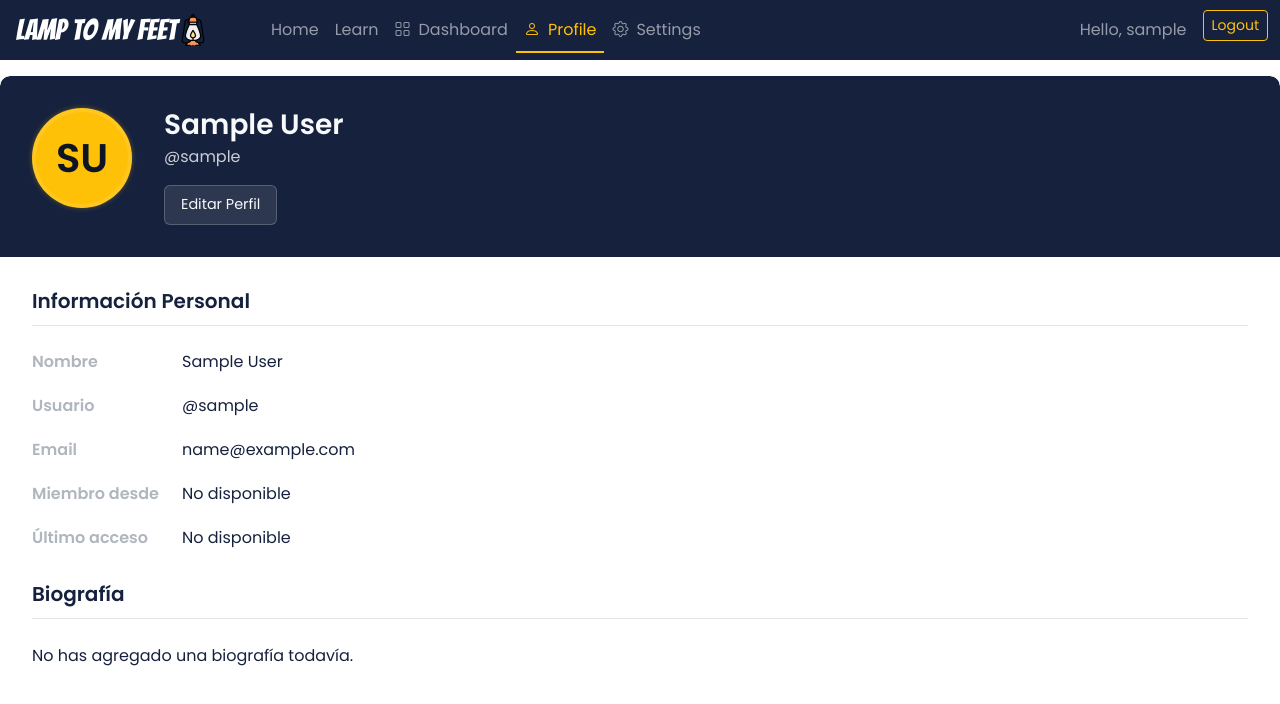
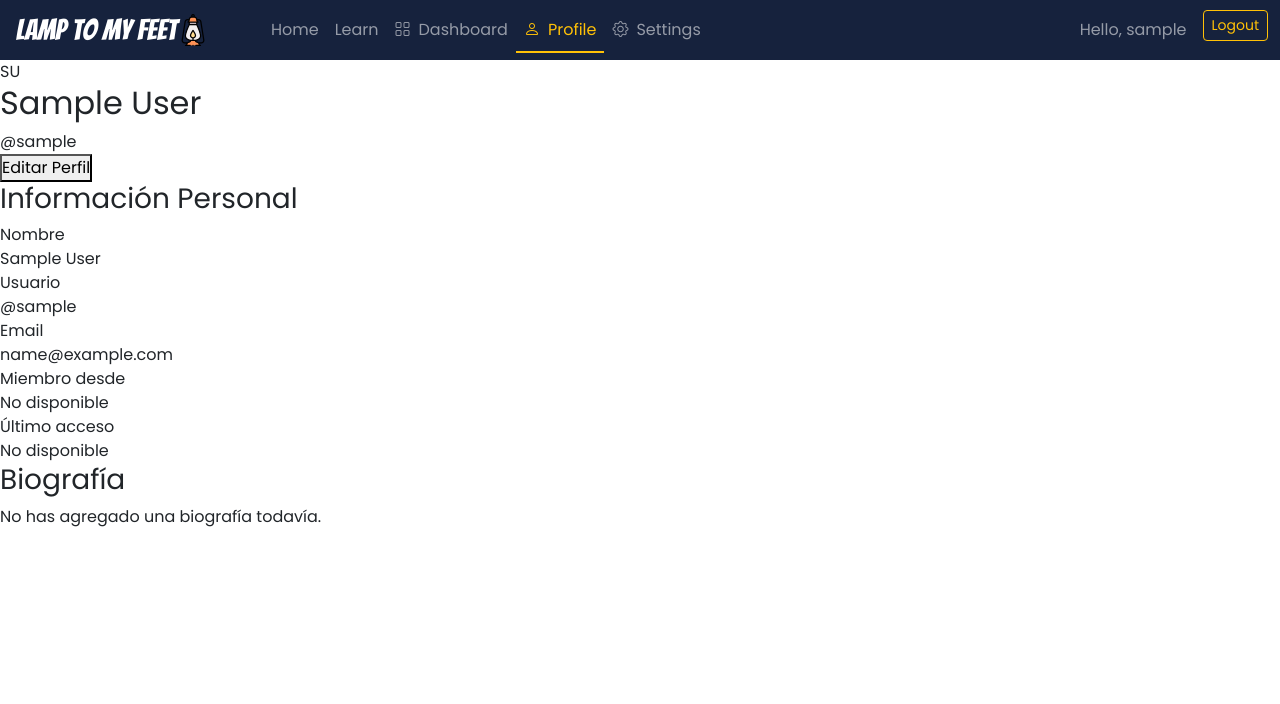
Before and after one commit to marcosdiego1904/front, a React (Vite) app: page /profile in a window 1280 px wide. Shown: the top 704 px of the page. Built offline with nearby package versions, Linux system fonts and the light colour scheme; sample sign-in values are in the browser's storage.

Commit message:
dash again

```diff
--- a/src/auth/components/Dashboard.tsx
+++ b/src/auth/components/Dashboard.tsx
@@ -39,14 +39,11 @@ const Dashboard: React.FC = () => {
       console.error('Logout failed:', error);
     }
   };
-  // Add this to your Dashboard component
-
-
 
   return (
     <div className="dashboard-container">
       {/* Sidebar */}
-    {/** */}  <div className={`dashboard-sidebar ${isMenuOpen ? 'open' : ''}`}>
+      <div className={`dashboard-sidebar ${isMenuOpen ? 'open' : ''}`}>
         <div className="sidebar-header">
           <div className="lamp-icon">
             <svg xmlns="http://www.w3.org/2000/svg" viewBox="0 0 24 24" fill="none" stroke="#ffc107" strokeWidth="1" strokeLinecap="round" strokeLinejoin="round">
--- a/src/auth/components/DashboardStyles.css
+++ b/src/auth/components/DashboardStyles.css
@@ -32,12 +32,11 @@
   display: flex;
   flex-direction: column;
   position: fixed;
-    top: 0; /* Adjusted to account for fixed header */
+  top: 0;
   left: 0;
   bottom: 0;
   z-index: 100;
   transition: transform 0.3s ease;
-    margin-top: 0px;
 }
 
 /* Sidebar header */
@@ -466,365 +465,3 @@
     filter: drop-shadow(0 0 10px rgba(255, 193, 7, 0.7));
   }
 }
-  /* User Profile Specific Styles
-   Estilos específicos que no afectarán otros componentes */
-
-/* Contenedor principal - usando selector específico */
-.user-profile-section .up-profile-content {
-  padding: 1rem 0;
-}
-
-/* Tarjeta de perfil con selector específico */
-.user-profile-section .up-profile-card {
-  background-color: #fff;
-  border-radius: 10px;
-  box-shadow: 0 4px 12px rgba(0, 0, 0, 0.05);
-  padding: 0;
-  overflow: hidden;
-}
-
-/* Encabezado de perfil con selector específico */
-.user-profile-section .up-profile-header {
-  display: flex;
-  padding: 2rem;
-  background-color: var(--primary-blue);
-  color: var(--text-light);
-  border-radius: 10px 10px 0 0;
-}
-
-/* Avatar grande con selector específico */
-.user-profile-section .up-profile-avatar-large {
-  width: 100px;
-  height: 100px;
-  border-radius: 50%;
-  background-color: var(--accent-gold);
-  color: var(--primary-blue-dark);
-  display: flex;
-  align-items: center;
-  justify-content: center;
-  font-size: 2.5rem;
-  font-weight: 700;
-  margin-right: 2rem;
-  border: 4px solid rgba(255, 255, 255, 0.1);
-  animation: up-subtle-glow 3s ease-in-out infinite alternate;
-}
-
-/* Información de perfil con selector específico */
-.user-profile-section .up-profile-info {
-  display: flex;
-  flex-direction: column;
-  justify-content: center;
-}
-
-.user-profile-section .up-profile-info h2 {
-  font-size: 1.75rem;
-  font-weight: 700;
-  margin: 0 0 0.25rem 0;
-}
-
-.user-profile-section .up-profile-info .up-username {
-  font-size: 1rem;
-  opacity: 0.8;
-  margin: 0 0 1rem 0;
-}
-
-/* Botón de editar perfil con selector específico */
-.user-profile-section .up-edit-profile-btn {
-  background-color: rgba(255, 255, 255, 0.1);
-  border: 1px solid rgba(255, 255, 255, 0.2);
-  color: var(--text-light);
-  padding: 0.5rem 1rem;
-  border-radius: 6px;
-  font-size: 0.9rem;
-  font-weight: 500;
-  cursor: pointer;
-  transition: all 0.2s ease;
-  align-self: flex-start;
-}
-
-.user-profile-section .up-edit-profile-btn:hover {
-  background-color: rgba(255, 255, 255, 0.2);
-}
-
-/* Formulario de perfil con selector específico */
-.user-profile-section .up-profile-form {
-  padding: 2rem;
-}
-
-.user-profile-section .up-form-row {
-  display: grid;
-  grid-template-columns: 1fr 1fr;
-  gap: 1.5rem;
-  margin-bottom: 1.5rem;
-}
-
-.user-profile-section .up-form-group {
-  margin-bottom: 1.5rem;
-}
-
-.user-profile-section .up-form-group label {
-  display: block;
-  font-size: 0.9rem;
-  font-weight: 600;
-  color: var(--primary-blue);
-  margin-bottom: 0.5rem;
-}
-
-.user-profile-section .up-form-group input,
-.user-profile-section .up-form-group textarea {
-  width: 100%;
-  padding: 0.75rem 1rem;
-  border: 1px solid rgba(0, 0, 0, 0.1);
-  border-radius: 6px;
-  transition: all 0.2s ease;
-  font-size: 1rem;
-}
-
-.user-profile-section .up-form-group input:focus,
-.user-profile-section .up-form-group textarea:focus {
-  outline: none;
-  border-color: var(--accent-gold);
-  box-shadow: 0 0 0 2px rgba(255, 193, 7, 0.2);
-}
-
-.user-profile-section .up-form-group textarea {
-  min-height: 120px;
-  resize: vertical;
-}
-
-.user-profile-section .up-input-note {
-  display: block;
-  font-size: 0.8rem;
-  color: var(--text-muted);
-  margin-top: 0.5rem;
-}
-
-.user-profile-section .up-form-group input:disabled {
-  background-color: rgba(0, 0, 0, 0.02);
-  cursor: not-allowed;
-}
-
-/* Acciones del formulario con selector específico */
-.user-profile-section .up-form-actions {
-  display: flex;
-  justify-content: flex-end;
-  gap: 1rem;
-  margin-top: 2rem;
-}
-
-.user-profile-section .up-cancel-button {
-  background-color: transparent;
-  border: 1px solid rgba(0, 0, 0, 0.2);
-  color: var(--text-muted);
-  padding: 0.75rem 1.5rem;
-  border-radius: 6px;
-  font-weight: 500;
-  cursor: pointer;
-  transition: all 0.2s ease;
-}
-
-.user-profile-section .up-cancel-button:hover {
-  background-color: rgba(0, 0, 0, 0.05);
-}
-
-.user-profile-section .up-save-button {
-  background-color: var(--accent-gold);
-  color: var(--primary-blue-dark);
-  border: none;
-  padding: 0.75rem 1.5rem;
-  border-radius: 6px;
-  font-weight: 600;
-  cursor: pointer;
-  transition: all 0.2s ease;
-  display: flex;
-  align-items: center;
-}
-
-.user-profile-section .up-save-button:hover {
-  background-color: var(--accent-gold-light);
-  transform: translateY(-1px);
-}
-
-.user-profile-section .up-save-button.up-loading {
-  background-color: var(--accent-gold-dark);
-}
-
-.user-profile-section .up-save-button .up-spinner {
-  margin-right: 0.5rem;
-  width: 20px;
-  height: 20px;
-}
-
-/* Detalles del perfil con selector específico */
-.user-profile-section .up-profile-details {
-  padding: 2rem;
-}
-
-.user-profile-section .up-detail-group {
-  margin-bottom: 2rem;
-}
-
-.user-profile-section .up-detail-group h3 {
-  font-size: 1.25rem;
-  font-weight: 600;
-  color: var(--primary-blue);
-  margin: 0 0 1.5rem 0;
-  padding-bottom: 0.75rem;
-  border-bottom: 1px solid rgba(0, 0, 0, 0.1);
-}
-
-.user-profile-section .up-detail-item {
-  margin-bottom: 1.25rem;
-  display: flex;
-}
-
-.user-profile-section .up-detail-label {
-  font-weight: 600;
-  color: var(--text-muted);
-  width: 150px;
-  flex-shrink: 0;
-}
-
-.user-profile-section .up-detail-value {
-  flex: 1;
-  color: var(--primary-blue);
-}
-
-.user-profile-section .up-detail-value.up-bio-text {
-  white-space: pre-line;
-  line-height: 1.6;
-}
-
-/* Botón de enlace con selector específico */
-.user-profile-section .up-link-button {
-  background: none;
-  border: none;
-  color: var(--accent-gold);
-  font-size: 0.9rem;
-  font-weight: 500;
-  padding: 0;
-  margin-left: 1rem;
-  cursor: pointer;
-  transition: all 0.2s ease;
-}
-
-.user-profile-section .up-link-button:hover {
-  color: var(--accent-gold-dark);
-  text-decoration: underline;
-}
-
-/* Ajustes responsivos con selector específico */
-@media (max-width: 768px) {
-  .user-profile-section .up-profile-header {
-    flex-direction: column;
-    align-items: center;
-    text-align: center;
-  }
-
-  .user-profile-section .up-profile-avatar-large {
-    margin-right: 0;
-    margin-bottom: 1.5rem;
-  }
-
-  .user-profile-section .up-profile-info {
-    align-items: center;
-  }
-
-  .user-profile-section .up-form-row {
-    grid-template-columns: 1fr;
-    gap: 0;
-  }
-
-  .user-profile-section .up-detail-item {
-    flex-direction: column;
-  }
-
-  .user-profile-section .up-detail-label {
-    width: 100%;
-    margin-bottom: 0.5rem;
-  }
-
-  .user-profile-section .up-detail-value {
-    padding-left: 0;
-  }
-}
-
-/* Animación para el avatar grande - nombre específico */
-@keyframes up-subtle-glow {
-  0% {
-    box-shadow: 0 0 5px rgba(255, 193, 7, 0.3);
-  }
-  100% {
-    box-shadow: 0 0 15px rgba(255, 193, 7, 0.6);
-  }
-}
-/* Dashboard Sidebar Fix */
-.dashboard-sidebar {
-  width: 260px;
-  background-color: var(--primary-blue);
-  color: var(--text-light);
-  display: flex;
-  flex-direction: column;
-  position: fixed;
-  top: 70px; /* Adjusted to account for navbar height */
-  left: 0;
-  bottom: 0;
-  z-index: 100;
-  transition: transform 0.3s ease;
-  overflow-y: auto; /* Allow scrolling if content is too tall */
-}
-
-/* Adjust the main content area to match the sidebar */
-.dashboard-main {
-  flex: 1;
-  margin-left: 260px;
-  padding: 2rem;
-  background-color: var(--bg-light);
-  margin-top: 70px; /* Add top margin to account for navbar */
-}
-
-/* Adjust the sidebar header spacing */
-.sidebar-header {
-  padding: 1rem 1.5rem;
-  display: flex;
-  flex-direction: column;
-  align-items: center;
-  border-bottom: 1px solid var(--border-color);
-}
-
-/* Mobile responsive adjustments */
-@media (max-width: 992px) {
-  .dashboard-sidebar {
-    transform: translateX(-100%);
-    box-shadow: 0 0 20px rgba(0, 0, 0, 0.1);
-    top: 70px; /* Keep the top position consistent */
-  }
-
-  .dashboard-sidebar.open {
-    transform: translateX(0);
-  }
-
-  .dashboard-main {
-    margin-left: 0;
-    margin-top: 70px; /* Keep consistent with desktop */
-  }
-
-  .mobile-menu-toggle {
-    display: flex;
-    top: 85px; /* Position below navbar */
-  }
-}
-
-/* Small screen adjustments */
-@media (max-width: 576px) {
-  .dashboard-main {
-    padding: 1.5rem;
-    margin-top: 70px; /* Keep consistent */
-  }
-}
-.dashboard-sidebar {
-  top: var(--navbar-height);
-}
-.dashboard-main {
-  margin-top: var(--navbar-height);
-}
```
Lines whose indentation alone changed are shown as unchanged.
